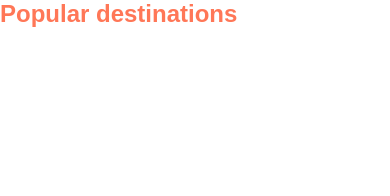
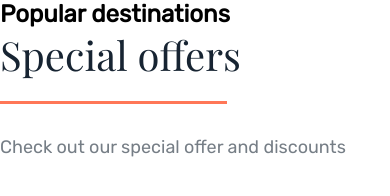
Before and after one commit to annarosesmarti/202309-w4chwe-anna-roses-hugo-veiga-ramiro-elisei, a website: page public/index.html in a window 390 px wide. Drawn offline with nearby package versions, Linux system fonts and the light colour scheme; files that its build step writes are made by us from their sources.

Commit message:
Add block-title component mobile first

```diff
--- a/public/index.html
+++ b/public/index.html
@@ -5,6 +5,9 @@
   <meta charset="UTF-8">
   <meta name="viewport" content="width=device-width, initial-scale=1.0">
   <meta name="description" content="Start your unforgetable journey with us">
+  <link rel="preconnect" href="https://fonts.googleapis.com">
+  <link rel="preconnect" href="https://fonts.gstatic.com" crossorigin>
+  <link href="https://fonts.googleapis.com/css2?family=Playfair+Display&family=Rubik&display=swap" rel="stylesheet">
   <link rel="shortcut icon" href="./favicon.png" type="image/x-icon">
   <link rel="stylesheet" href="./styles/styles.css">
   <title>Travellian</title>
@@ -13,6 +16,14 @@
 <body>
   <h2>Popular destinations</h2>
 
+
+  <section>
+    <header class="heading">
+      <h2 class="heading__title">Special offers</h2>
+      <div class="heading__stroke"></div>
+      <span class="heading__caption">Check out our special offer and discounts</span>
+    </header>
+  </section>
 </body>
 
 </html>
--- /dev/null
+++ b/sass/components/_block-title.scss
@@ -0,0 +1,36 @@
+@use "../variables/colors";
+@use "../variables/fonts";
+
+.heading {
+  .heading__title {
+    color: colors.$dark-color;
+    font-family: fonts.$font-family-serif;
+    font-size: 40px;
+    font-weight: 400;
+    font-style: normal;
+  }
+  .heading__stroke {
+    background-color: colors.$primary-color;
+    height: 3px;
+    width: 227px;
+    margin-top: 20px;
+    margin-bottom: 32px;
+  }
+  .heading__caption {
+    color: colors.$light-color;
+    font-size: 18px;
+  }
+
+  @media screen and (min-width: 480px) {
+    .heading__title {
+      font-size: 64px;
+    }
+    .heading__stroke {
+      width: 241px;
+    }
+    .heading__caption {
+      color: colors.$light-color;
+      font-size: 24px;
+    }
+  }
+}
--- a/sass/styles.scss
+++ b/sass/styles.scss
@@ -2,7 +2,4 @@
 @use "core/globals";
 @use "./components/images";
 @use "./variables/colors";
-
-h2 {
-  color: colors.$primary-color;
-}
+@use "components/block-title";
```
Also changed, not shown: 1 other file.
